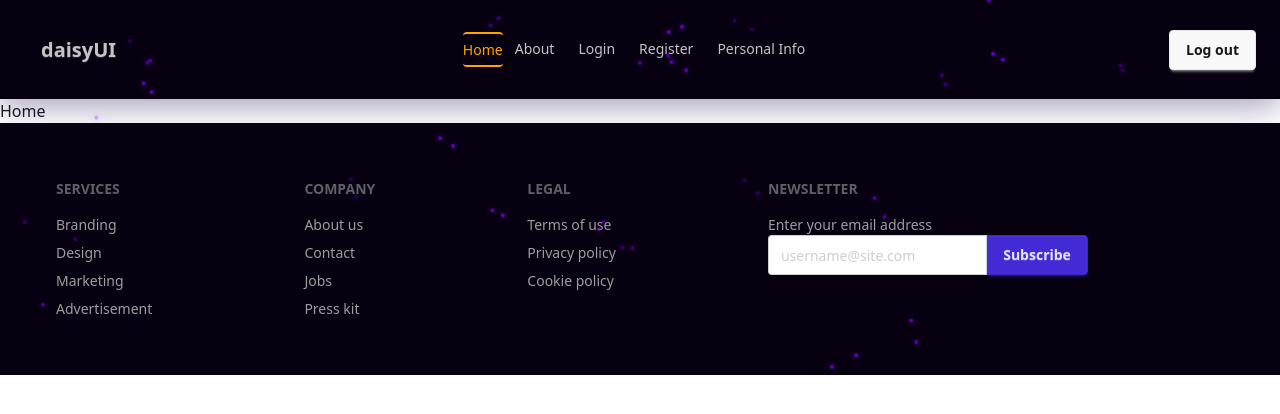
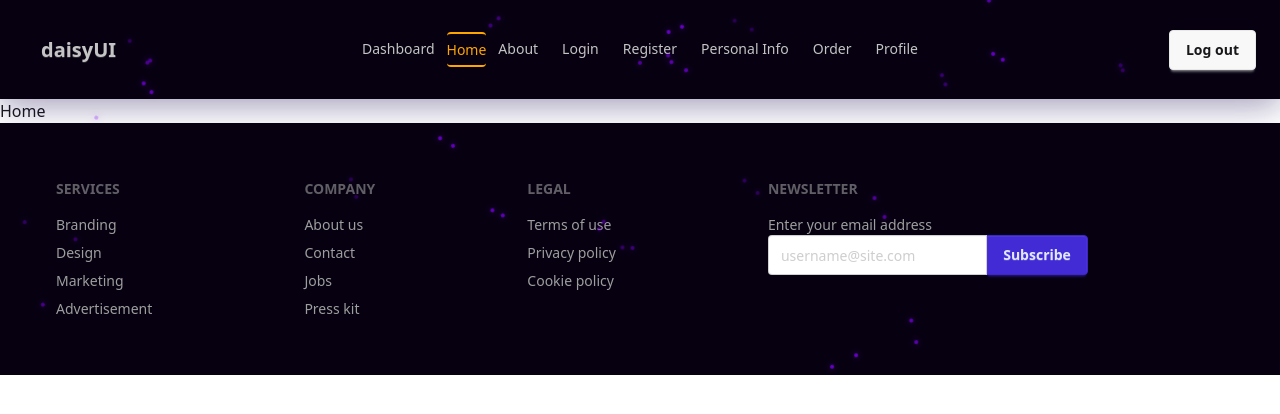
Before and after one commit to lizansarkar/firebase-with-react, a React (Vite) app: page / in a window 1280 px wide. Shown: the top 414 px of the page. Built offline with nearby package versions, Linux system fonts and the light colour scheme; no server answers; sample sign-in values are in the browser's storage.

Commit message:
loading state after navigate

```diff
--- a/src/context/auth-context/AuthProvider.jsx
+++ b/src/context/auth-context/AuthProvider.jsx
@@ -1,4 +1,4 @@
-import React, { useState } from "react";
+import React, { useEffect, useState } from "react";
 import { AuthContext } from "./AuthContext";
 import {
   createUserWithEmailAndPassword,
@@ -9,21 +9,27 @@ import {
 import { auth } from "../../firebase/firebase.init";
 
 export default function AuthProvider({ children }) {
-  const [user, setUser] = useState(null)
+
+  const [user, setUser] = useState(null);
+  const [loading, setLoading] = useState(true)
+
   const createUser = (email, password) => {
+    setLoading(true)
     return createUserWithEmailAndPassword(auth, email, password);
   };
 
   const signInUser = (email, password) => {
+    setLoading(true)
     return signInWithEmailAndPassword(auth, email, password);
   };
 
-  useState(() => {
+  useEffect(() => {
     const unsubscribe = onAuthStateChanged(auth, (currentUser) => {
       if (currentUser) {
         console.log("when currentUser true", currentUser);
         setUser(currentUser);
       }
+      setLoading(false)
       return () => {
         unsubscribe();
       }
@@ -31,11 +37,13 @@ export default function AuthProvider({ children }) {
   }, []);
 
   const signOutUser = () => {
+    setLoading(true)
     return signOut(auth)
   }
 
   const userInfo = {
     user,
+    loading,
     createUser,
     signInUser,
     setUser,
--- a/src/fixt-component/Navbar.jsx
+++ b/src/fixt-component/Navbar.jsx
@@ -65,6 +65,9 @@ export default function Navbar() {
           <div className="navbar-center hidden lg:flex">
             <ul className="menu menu-horizontal px-1">
               <li>
+                <NavLink to="/dashboard">Dashboard</NavLink>
+              </li>
+              <li>
                 <NavLink to="/">Home</NavLink>
               </li>
               <li>
@@ -80,6 +83,8 @@ export default function Navbar() {
               {
                 user && <>
                   <li><NavLink to="/personal">Personal Info</NavLink></li>
+                  <li><NavLink to="/order">Order</NavLink></li>
+                  <li><NavLink to="/profile">Profile</NavLink></li>
                 </>
               }
             </ul>
--- /dev/null
+++ b/src/main-pages/Dashboard.jsx
@@ -0,0 +1,7 @@
+import React from 'react'
+
+export default function Dashboard() {
+  return (
+    <div>Dashboard</div>
+  )
+}
--- /dev/null
+++ b/src/main-pages/personal-page/Order.jsx
@@ -0,0 +1,7 @@
+import React from 'react'
+
+export default function Order() {
+  return (
+    <div>Order</div>
+  )
+}
--- /dev/null
+++ b/src/main-pages/personal-page/PrivateRoute.jsx
@@ -0,0 +1,21 @@
+import React, { use } from 'react'
+import { AuthContext } from '../../context/auth-context/AuthContext'
+import { Navigate, useLocation } from 'react-router';
+
+export default function PrivateRoute({children}) {
+
+  const {user, loading} = use(AuthContext);
+
+  // const location = useLocation();
+  // console.log(location)
+
+  if(loading) {
+    return <span className="loading loading-bars loading-xl"></span>
+  }
+
+  if(user) {
+    return children;
+  }
+
+  return <Navigate to="/login"></Navigate>
+}
--- /dev/null
+++ b/src/main-pages/personal-page/Profile.jsx
@@ -0,0 +1,7 @@
+import React from 'react'
+
+export default function Profile() {
+  return (
+    <div>Update Your Profile</div>
+  )
+}
```
Also changed, not shown: src/react-router/Route.jsx (+8 -1 lines).
